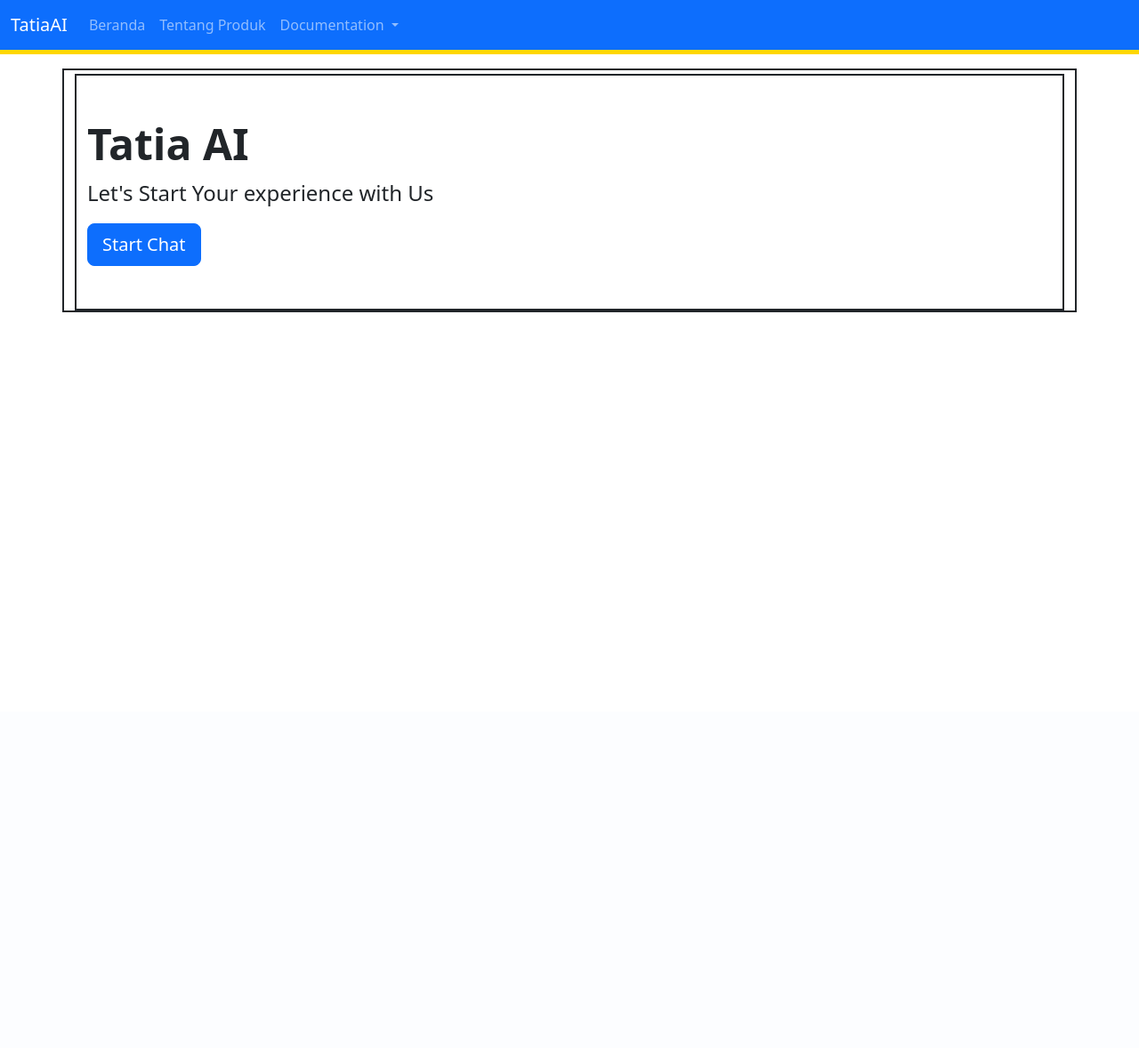
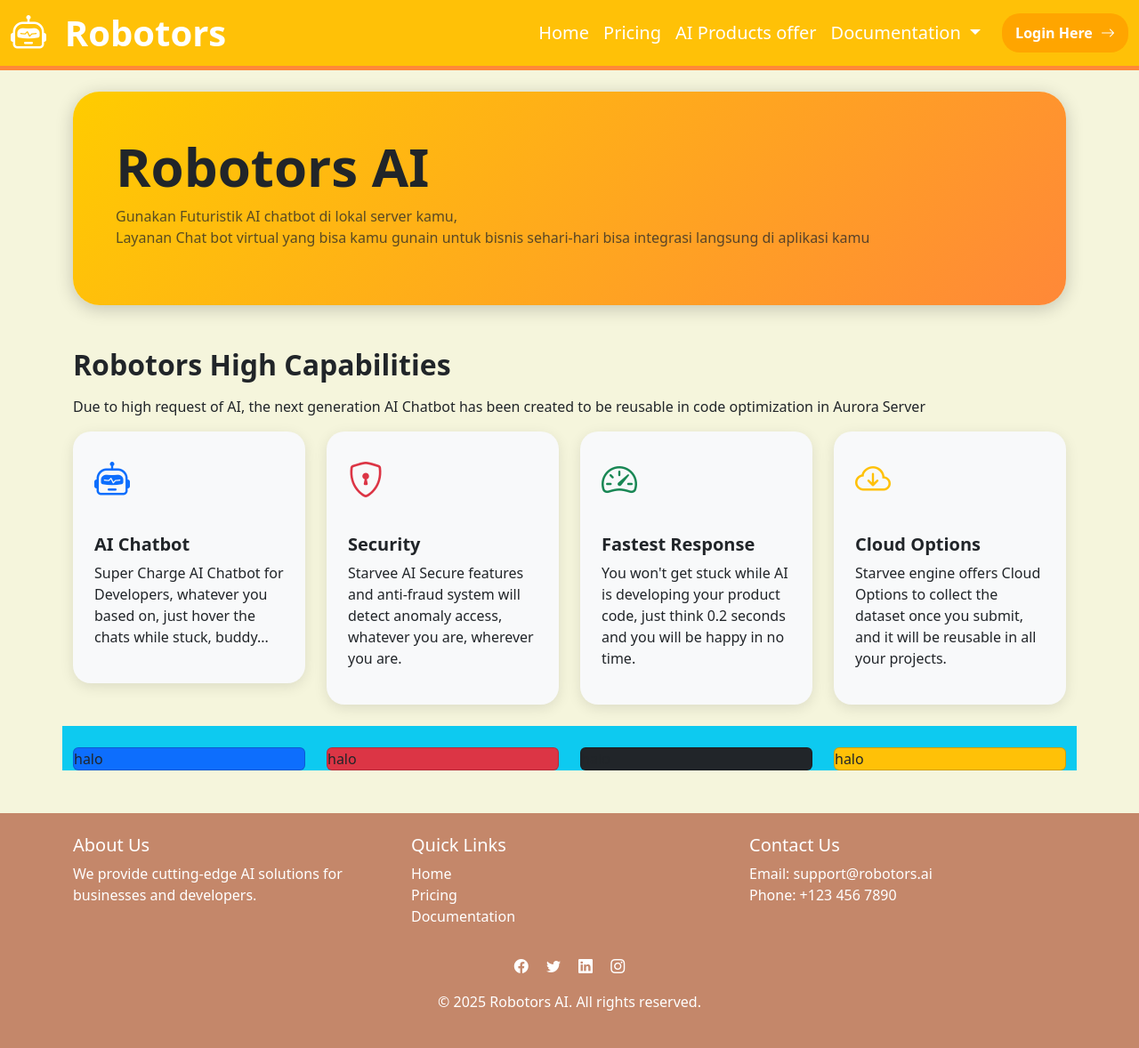
Before and after one commit to TatiaW/chataisems2, a PHP site: page / in a window 1280 px wide. Shown: the whole page at 89% size. Before the commit the page ends 351 px from the top, so only its background shows below. Run offline with PHP 8.4, Linux system fonts and the light colour scheme.

Commit message:
Upload Kedua

```diff
--- a/css/style.css
+++ b/css/style.css
@@ -1,3 +1,67 @@
 .custom-section{
     border-bottom : gold;
 }
+/*footer*/
+footer {
+    background-color: #343a40; /* Dark background */
+    color: white; /* White text */
+    padding: 2rem 0; /* Vertical padding */
+  }
+  footer a {
+    color: white; /* White links */
+    text-decoration: none; /* Remove underline */
+  }
+  footer a:hover {
+    color: #ffc107; /* Yellow on hover */
+  }
+
+  /*style login btn*/
+  .btn {
+    display: inline-block;
+    padding: 10px 15px;
+    font-weight: bold;
+    color: #fff;
+    background-color: orange; /* Warna latar belakang */
+    border: none;
+    border-radius: 20px; /* Sudut membulat */
+    text-decoration: none;
+    transition: background-color 0.3s; /* Transisi warna */
+}
+
+.btn:hover {
+    background-color: orange; /* Warna saat hover */
+}
+
+.btn i {
+    margin-left: 5px; /* Jarak antara teks dan ikon */
+}
+
+/*jumbroton*/
+.custom-container {
+  background: linear-gradient(135deg, #ffcc00, #ff8838); /* Gradien latar belakang */
+  border-radius: 30px; /* Sudut membulat */
+  box-shadow: 0 4px 20px rgba(0, 0, 0, 0.2); /* Bayangan */
+  position: relative;
+  overflow: hidden; /* Menghindari elemen yang melampaui batas */
+}
+
+/*fitur-fitur*/
+.feature-card {
+  border: none; /* Menghilangkan border default */
+  border-radius: 20px; /* Sudut membulat */
+  box-shadow: 0 4px 15px rgba(0, 0, 0, 0.1); /* Bayangan */
+  transition: transform 0.3s, box-shadow 0.3s; /* Transisi halus */
+}
+
+.card i {
+  display: block; /* Menempatkan ikon di atas teks */
+  margin-bottom: 15px; /* Jarak antara ikon dan teks */
+}
+
+
+/*login page*/
+@media (max-width: 768px) {
+  .form-signin {
+      margin-bottom: 30px; /* Menambahkan margin bawah pada form */
+  }
+}
--- a/index.html
+++ b/index.html
@@ -1,51 +1,172 @@
-<!doctype html>
+<!DOCTYPE html>
 <html lang="en">
+
 <head>
-    <meta charset="utf-8">
-    <meta name="viewport" content="width=device-width, initial-scale=1">
-    <title>TatiaAIS</title>
-    <link href="https://cdn.jsdelivr.net/npm/bootstrap@5.3.3/dist/css/bootstrap.min.css" rel="stylesheet" integrity="sha384-QWTKZyjpPEjISv5WaRU9OFeRpok6YctnYmDr5pNlyT2bRjXh0JMhjY6hW+ALEwIH" crossorigin="anonymous">
-    <link href="css/style.css" rel="stylesheet">
+  <meta charset="UTF-8">
+  <meta name="viewport" content="width=device-width, initial-scale=1.0">
+  <title>Document</title>
+  <link href="https://cdn.jsdelivr.net/npm/bootstrap@5.3.3/dist/css/bootstrap.min.css" rel="stylesheet"
+    integrity="sha384-QWTKZyjpPEjISv5WaRU9OFeRpok6YctnYmDr5pNlyT2bRjXh0JMhjY6hW+ALEwIH" crossorigin="anonymous">
+  <link rel="stylesheet" href="./css/style.css">
+  <link rel="stylesheet" href="https://cdn.jsdelivr.net/npm/bootstrap-icons/font/bootstrap-icons.css">
+
 </head>
-  <body>
-    <nav class="navbar navbar-expand-lg navbar-dark bg-primary" style="border-bottom: 5px solid gold;">
+
+<body style="background-color: beige;">
+   <!-- Navbar -->
+  <nav class="navbar navbar-expand-lg bg-warning " style="border-bottom: 5px solid  #ff8838;">
     <div class="container-fluid">
-          <a class="navbar-brand mb-0 h1" href="#">TatiaAI</a>
-          <button class="navbar-toggler" type="button" data-bs-toggle="collapse" data-bs-target="#navbarScroll" aria-controls="navbarScroll" aria-expanded="false" aria-label="Toggle navigation">
+      <a class="navbar-brand text-white fw-bold" href="#">
+        <h1 class="mb-0"><i class="bi bi-robot text-white"></i><b>&nbsp; Robotors</b></h1>
+      </a>
+      <button class="navbar-toggler" type="button" data-bs-toggle="collapse" data-bs-target="#navbarScroll"
+        aria-controls="navbarScroll" aria-expanded="false" aria-label="Toggle navigation">
         <span class="navbar-toggler-icon"></span>
       </button>
-          <div class="collapse navbar-collapse" id="navbarScroll">
-            <ul class="navbar-nav me-auto my-2 my-lg-0 navbar-nav-scroll" style="--bs-scroll-height: 100px;">
+
+      <div class="collapse navbar-collapse justify-content-end" id="navbarScroll">
+        <ul class="navbar-nav me-3 my-2 my-lg-0 navbar-nav-scroll">
           <li class="nav-item">
-                <a class="nav-link " aria-current="page" href="#">Beranda</a>
+            <a class="nav-link text-white" href="#" style="font-size: 20px;">Home</a>
           </li>
-
           <li class="nav-item">
-                <a class="nav-link" href="#"> Tentang Produk</a>
+            <a class="nav-link text-white" style="font-size: 20px;">Pricing</a>
+          </li>
+          <li class="nav-item">
+            <a class="nav-link text-white" style="font-size: 20px;">AI Products offer</a>
           </li>
           <li class="nav-item dropdown">
-                <a class="nav-link dropdown-toggle" href="#" role="button" data-bs-toggle="dropdown" aria-expanded="false">
+            <a class="nav-link dropdown-toggle text-white" href="#" role="button" data-bs-toggle="dropdown"
+              aria-expanded="false" style="font-size: 20px;">
               Documentation
             </a>
             <ul class="dropdown-menu">
-                  <li><a class="dropdown-item " href="#">Beranda</a></li>
-                  <li><a class="dropdown-item " href="#">Tentang Produk</a></li>
-                  <li><a class="dropdown-item " href="#">Documentation</a></li>
+              <li><a class="dropdown-item" href="#">API Integrations</a></li>
+              <li><a class="dropdown-item" href="#">Embedded AI Chatbots</a></li>
+              <li>
+                <hr class="dropdown-divider">
+              </li>
+              <li><a class="dropdown-item" href="#">Cloud Datasets</a></li>
             </ul>
           </li>
         </ul>
+
+        <!-- Login Button -->
+        <a href="login.html" class="btn btn-custom">Login Here <i class="bi bi-arrow-right"></i></a>
             </div>
     </div>
   </nav>
 
-    <div class="container mt-3" style="border: 2px solid;">
-        <div class="container-fluid py-5 " style="margin-top: 4px; border: 2px solid;">
-          <h1 class="display-5 fw-bold"> Tatia AI</h1>
-          <p class="col-md-8 fs-4">Let's Start Your experience with Us </p>
-          <button class="btn btn-primary btn-lg" type="button">Start Chat</button>
+<!-- Jumbroton -->
+  <div class="container mt-4">
+    <div class="custom-container p-5 text-dark d-flex align-items-center position-relative">
+        <div>
+            <h1 style="font-size: 60px;"><b>Robotors AI</b></h1>
+            <p class="text-muted">Gunakan Futuristik AI chatbot di lokal server kamu,<br />Layanan Chat bot virtual yang
+                bisa kamu gunain untuk bisnis sehari-hari bisa integrasi langsung di aplikasi kamu</p>
+        </div>
     </div>
 </div>
 
-    <script src="https://cdn.jsdelivr.net/npm/bootstrap@5.3.3/dist/js/bootstrap.bundle.min.js" integrity="sha384-YvpcrYf0tY3lHB60NNkmXc5s9fDVZLESaAA55NDzOxhy9GkcIdslK1eN7N6jIeHz" crossorigin="anonymous"></script>
+<!-- Features Section -->
+<div class="container mt-5">
+  <h2 class="mb-3 fw-bolder">Robotors High Capabilities</h2>
+  <p>Due to high request of AI, the next generation AI Chatbot has been created to be reusable in code optimization in Aurora Server</p>
+  <div class="row row-cols-1 row-cols-md-2 row-cols-lg-4 g-4">
+
+      <!-- Feature 1 -->
+      <div class="col">
+          <div class="card p-4 bg-light feature-card">
+              <i class="bi bi-robot text-primary fs-1"></i>
+              <h5 class="mt-3"><b>AI Chatbot</b></h5>
+              <p>Super Charge AI Chatbot for Developers, whatever you based on, just hover the chats while stuck, buddy...</p>
+          </div>
+      </div>
+
+      <!-- Feature 2 -->
+      <div class="col">
+          <div class="card p-4 bg-light feature-card">
+              <i class="bi bi-shield-lock text-danger fs-1"></i>
+              <h5 class="mt-3"><b>Security</b></h5>
+              <p>Starvee AI Secure features and anti-fraud system will detect anomaly access, whatever you are, wherever you are.</p>
+          </div>
+      </div>
+
+      <!-- Feature 3 -->
+      <div class="col">
+          <div class="card p-4 bg-light feature-card">
+              <i class="bi bi-speedometer2 text-success fs-1"></i>
+              <h5 class="mt-3"><b>Fastest Response</b></h5>
+              <p>You won't get stuck while AI is developing your product code, just think 0.2 seconds and you will be happy in no time.</p>
+          </div>
+      </div>
+
+      <!-- Feature 4 -->
+      <div class="col">
+          <div class="card p-4 bg-light feature-card">
+              <i class="bi bi-cloud-arrow-down text-warning fs-1"></i>
+              <h5 class="mt-3"><b>Cloud Options</b></h5>
+              <p>Starvee engine offers Cloud Options to collect the dataset once you submit, and it will be reusable in all your projects.</p>
+          </div>
+      </div>
+  </div>
+</div>
+
+
+  <div class="container bg-dark mt-5">
+    <div class="row row-cols-1 row-cols-md-2 row-cols-lg-4 g-4 bg-info">
+      <div class="col">
+        <div class=" card  bg-primary">halo</div>
+      </div>
+      <div class="col">
+        <div class=" card  bg-danger">halo</div>
+      </div>
+      <div class="col">
+        <div class=" card  bg-dark">halo</div>
+      </div>
+      <div class="col">
+        <div class=" card  bg-warning">halo</div>
+      </div>
+    </div>
+  </div>
+
+
+   <!-- Footer -->
+  <footer class=" text-white mt-5 py-4" style="background-color: #c4876a;">
+    <div class="container">
+      <div class="row">
+        <div class="col-md-4">
+          <h5>About Us</h5>
+          <p>We provide cutting-edge AI solutions for businesses and developers.</p>
+        </div>
+        <div class="col-md-4">
+          <h5>Quick Links</h5>
+          <ul class="list-unstyled">
+            <li><a href="#" class="text-white">Home</a></li>
+            <li><a href="#" class="text-white">Pricing</a></li>
+            <li><a href="#" class="text-white">Documentation</a></li>
+          </ul>
+        </div>
+        <div class="col-md-4">
+          <h5>Contact Us</h5>
+          <p>Email: support@robotors.ai<br>Phone: +123 456 7890</p>
+        </div>
+      </div>
+      <div class="text-center mt-3">
+        <a href="#" class="text-white me-3"><i class="bi bi-facebook"></i></a>
+        <a href="#" class="text-white me-3"><i class="bi bi-twitter"></i></a>
+        <a href="#" class="text-white me-3"><i class="bi bi-linkedin"></i></a>
+        <a href="#" class="text-white"><i class="bi bi-instagram"></i></a>
+      </div>
+      <div class="text-center mt-3">
+        <p>&copy; 2025 Robotors AI. All rights reserved.</p>
+      </div>
+    </div>
+  </footer>
+
+  <script src="https://cdn.jsdelivr.net/npm/bootstrap@5.3.3/dist/js/bootstrap.bundle.min.js"
+    integrity="sha384-YvpcrYf0tY3lHB60NNkmXc5s9fDVZLESaAA55NDzOxhy9GkcIdslK1eN7N6jIeHz"
+    crossorigin="anonymous"></script>
 </body>
+
 </html>
```
Also changed, not shown: login.html (added, +101 -0 lines), img/chatbot.png (added). Lines whose indentation alone changed are shown as unchanged.
